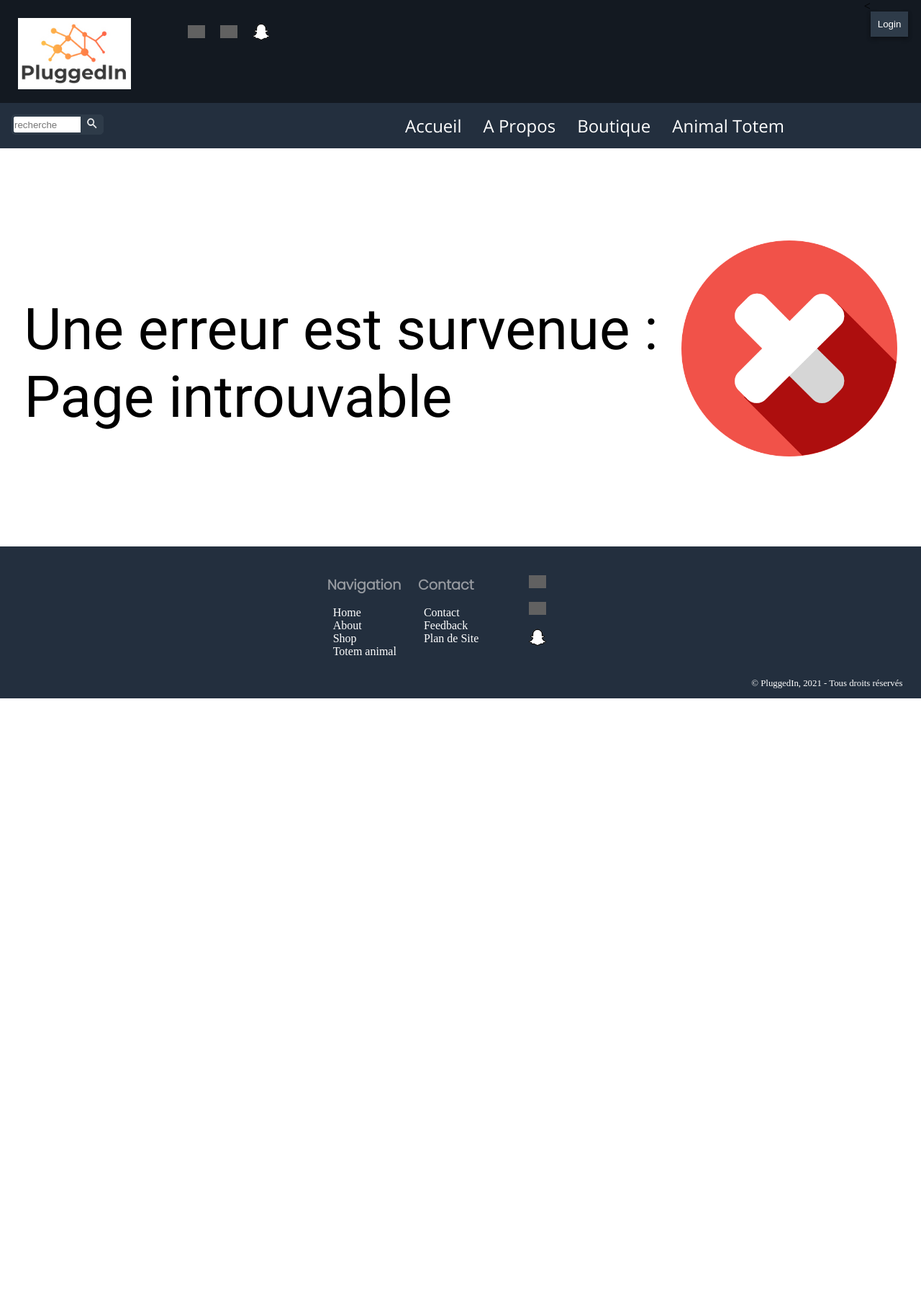
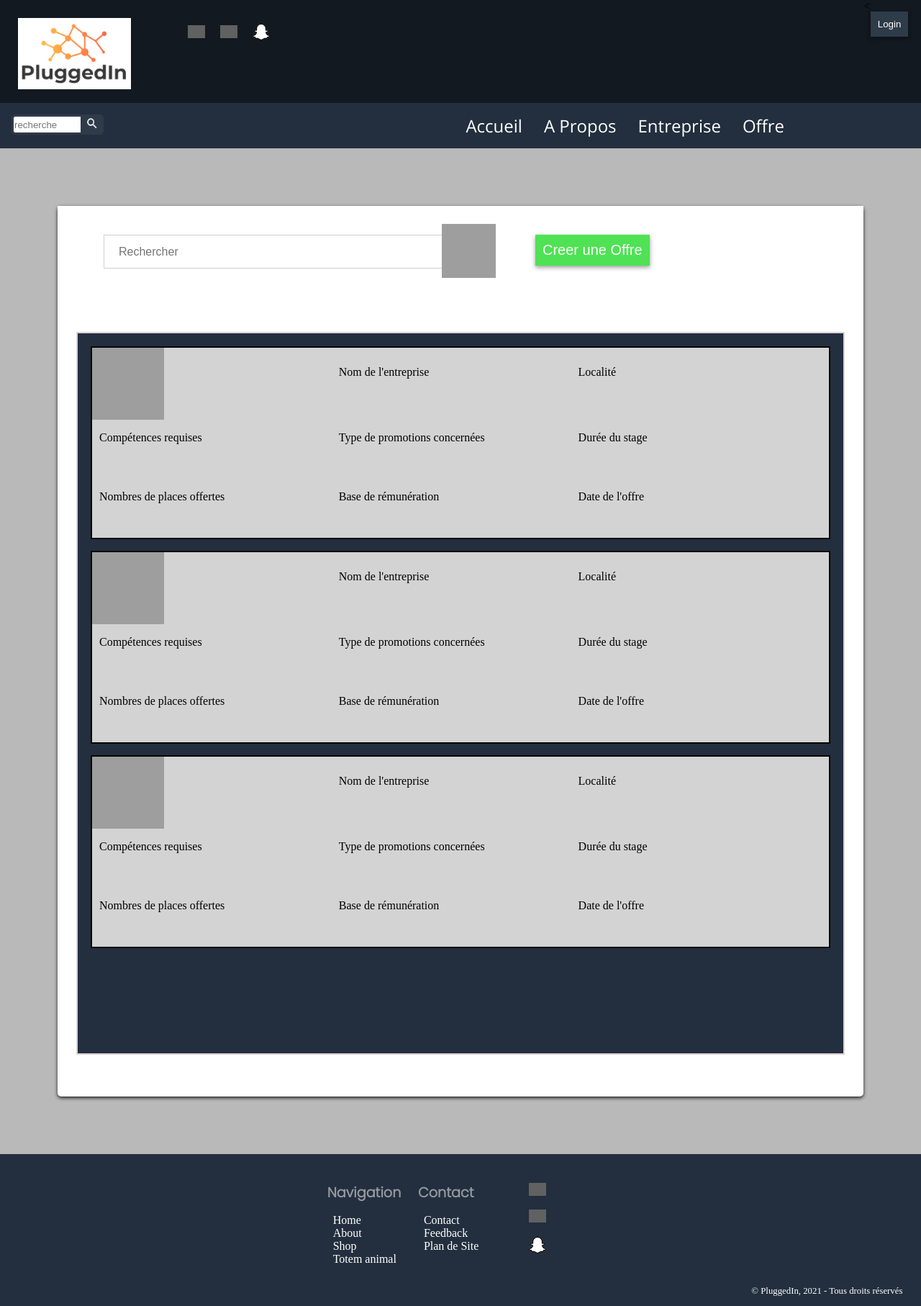
Before and after one commit to BruceMong/Intern-WebsiteProject, a PHP site: page /searchOffer in a window 1280 px wide. Shown: the whole page at 72% size. Before the commit the page ends 970 px from the top, so only its background shows below. Run offline with PHP 8.4, Linux system fonts and the light colour scheme; some web fonts are replaced; grey boxes are pictures that could not be loaded.

Commit message:
Incorporation Hadri Work + modif

```diff
--- a/PluggedIn/content/css/style.css
+++ b/PluggedIn/content/css/style.css
@@ -289,3 +289,110 @@ h1 {
     color: rgb(209, 145, 27);
     font-family: 'Poppins', sans-serif;
 }
+
+
+/*Barre recherche*/
+
+.search-container {
+    width: 500px;
+    margin: 0;
+    margin-left: 4em;
+    padding: 25px;
+    margin-top: 40px;
+    padding: 0;
+}
+
+input#search-bar {
+    margin: 0 auto;
+    width: 100%;
+    height: 45px;
+    padding: 0 20px;
+    font-size: 1rem;
+    border: 1px solid #D0CFCE;
+    outline: none;
+}
+
+.search-icon {
+    position: relative;
+    float: right;
+    width: 75px;
+    height: 75px;
+    top: -62px;
+    right: -45px;
+}
+
+
+/* Conteneur d'offres */
+
+.offer-container {
+    outline: 2.5px solid rgb(219, 210, 210);
+    background-color: #232f3e;
+    width: 95%;
+    margin: 2.5%;
+    height: auto;
+    margin-top: 0px;
+}
+
+
+/* Offre*/
+
+.offer {
+    display: grid;
+    grid-template-columns: 32.5% 32.5% 32.5%;
+    outline: 2.5px solid rgb(7, 6, 6);
+    margin: 20px;
+    padding: 0px;
+    background-color: lightgray;
+}
+
+.img-offer {
+    float: left;
+    position: relative;
+    width: 100px;
+    height: 100px;
+}
+
+.offer p {
+    align-self: center;
+    height: 50px;
+    margin-left: 10px;
+}
+
+.bloc_search {
+    background-color: white;
+    box-shadow: 0px 2px 5px #1c1a19;
+    border-radius: 5px;
+    margin: 5em;
+    padding-bottom: 2em;
+    display: flex;
+    flex-direction: column
+}
+
+.bloc_search header {
+    background-color: white;
+    display: flex;
+    flex-direction: row;
+    justify-content: left;
+}
+
+.bloc_search input[type=button] {
+    margin-top: 2em;
+    margin-left: 5em;
+    font-size: 20px;
+    background-color: #4fe254;
+    border: none;
+    color: white;
+    padding: 10px 10px;
+    text-align: center;
+    text-decoration: none;
+    display: inline-block;
+    box-shadow: 0 2px 5px 0 rgba(0, 0, 0, 0.24), 0 3px 7px 0 rgba(0, 0, 0, 0.19);
+    transition: 0.5s;
+}
+
+.bloc_search input[type=button]:hover
+/* #indentication a:hover morche po */
+
+{
+    background-color: #69c46c;
+}
--- /dev/null
+++ b/PluggedIn/controllers/controllerSearchOffer.php
@@ -0,0 +1,10 @@
+<?php
+// CRÉATION DE L'OBJET MANAGER
+// $modelArticle = new ModelArticle($bdd);
+
+// JE RÉCUPÈRE LA LISTE DE TOUS LES ARTICLES
+//$articles = $modelArticle->getArticles();
+
+$t = 'Recherche d\'offre';
+
+require_once('views/viewSearchOffer.php');
--- a/PluggedIn/views/nav.php
+++ b/PluggedIn/views/nav.php
@@ -1,5 +1,5 @@
 <nav>
-<div class="wrap">
+<div class="wrap ">
             <div class="search">
                 <input type="text" class="searchTerm" placeholder="recherche">
                 <button type="submit" class="searchButton">
@@ -7,12 +7,19 @@
                 </button>
             </div>
         </div>
+
+          <!--
+<form class="search-container">
+            <input type="text" id="search-bar" placeholder="Rechercher">
+            <a href="#"><img class="search-icon" src="http://www.endlessicons.com/wp-content/uploads/2012/12/search-icon.png"></a>
+        </form>
+!-->
     <div class="link">
             <ul class = "link_nav">
                 <li><a href="index.php">Accueil</a></li>
                 <li><a href="#">A Propos</a></li>
-                <li><a href="boutique.php">Boutique</a></li>
-                <li><a href="formulaire.php">Animal Totem</a></li>
+                <li><a href="searchEntreprise">Entreprise</a></li>
+                <li><a href="searchOffer">Offre</a></li>
             </ul>
     </div>
 </nav>
--- a/PluggedIn/views/viewAccueil.php
+++ b/PluggedIn/views/viewAccueil.php
@@ -1,4 +1,3 @@
-<body>
 
 <?php require_once('views/header.php'); ?>
 <?php require_once('views/nav.php'); ?>
@@ -43,9 +42,6 @@
                 </ul>
             </div>
             </article>
-
-
-
     </div>
 
 
--- /dev/null
+++ b/PluggedIn/views/viewSearchOffer.php
@@ -0,0 +1,60 @@
+
+<?php require_once('views/header.php'); ?>
+<?php require_once('views/nav.php'); ?>
+
+
+<div class = bloc_search>
+    <header>
+
+        <form class="search-container">
+            <input type="text" id="search-bar" placeholder="Rechercher">
+            <a href="#"><img class="search-icon" src="http://www.endlessicons.com/wp-content/uploads/2012/12/search-icon.png"></a>
+        </form>
+
+        <a class="login" href="CreateOffer">
+            <input type="button" value="Creer une Offre">
+        </a>
+
+    </header>
+
+    <div class="offer-container" style="overflow-y: scroll; height:1000px;">
+        <div class="offer" style="height: 200;">
+            <img src="https://yt3.ggpht.com/ytc/AAUvwniJcudFBvjhncQ4O0DaTopCR9eFqPV6hoGGZsVl4A=s900-c-k-c0x00ffffff-no-rj" alt="Error" class="img-offer">
+            <p>Nom de l'entreprise</p>
+            <p>Localité</p>
+            <p>Compétences requises</dp>
+                <p>Type de promotions concernées</p>
+                <p>Durée du stage</p>
+                <p>Nombres de places offertes</p>
+                <p>Base de rémunération</p>
+                <p>Date de l'offre</p>
+        </div>
+        <div class="offer" style="height: 200;">
+            <img src="https://yt3.ggpht.com/ytc/AAUvwniJcudFBvjhncQ4O0DaTopCR9eFqPV6hoGGZsVl4A=s900-c-k-c0x00ffffff-no-rj" alt="Error" class="img-offer">
+            <p>Nom de l'entreprise</p>
+            <p>Localité</p>
+            <p>Compétences requises</dp>
+                <p>Type de promotions concernées</p>
+                <p>Durée du stage</p>
+                <p>Nombres de places offertes</p>
+                <p>Base de rémunération</p>
+                <p>Date de l'offre</p>
+        </div>
+        <div class="offer" style="height: 200;">
+            <img src="https://yt3.ggpht.com/ytc/AAUvwniJcudFBvjhncQ4O0DaTopCR9eFqPV6hoGGZsVl4A=s900-c-k-c0x00ffffff-no-rj" alt="Error" class="img-offer">
+            <p>Nom de l'entreprise</p>
+            <p>Localité</p>
+            <p>Compétences requises</dp>
+                <p>Type de promotions concernées</p>
+                <p>Durée du stage</p>
+                <p>Nombres de places offertes</p>
+                <p>Base de rémunération</p>
+                <p>Date de l'offre</p>
+        </div>
+
+
+    </div>
+</div>
+
+
+<?php require_once('views/footer.php'); ?>
```
